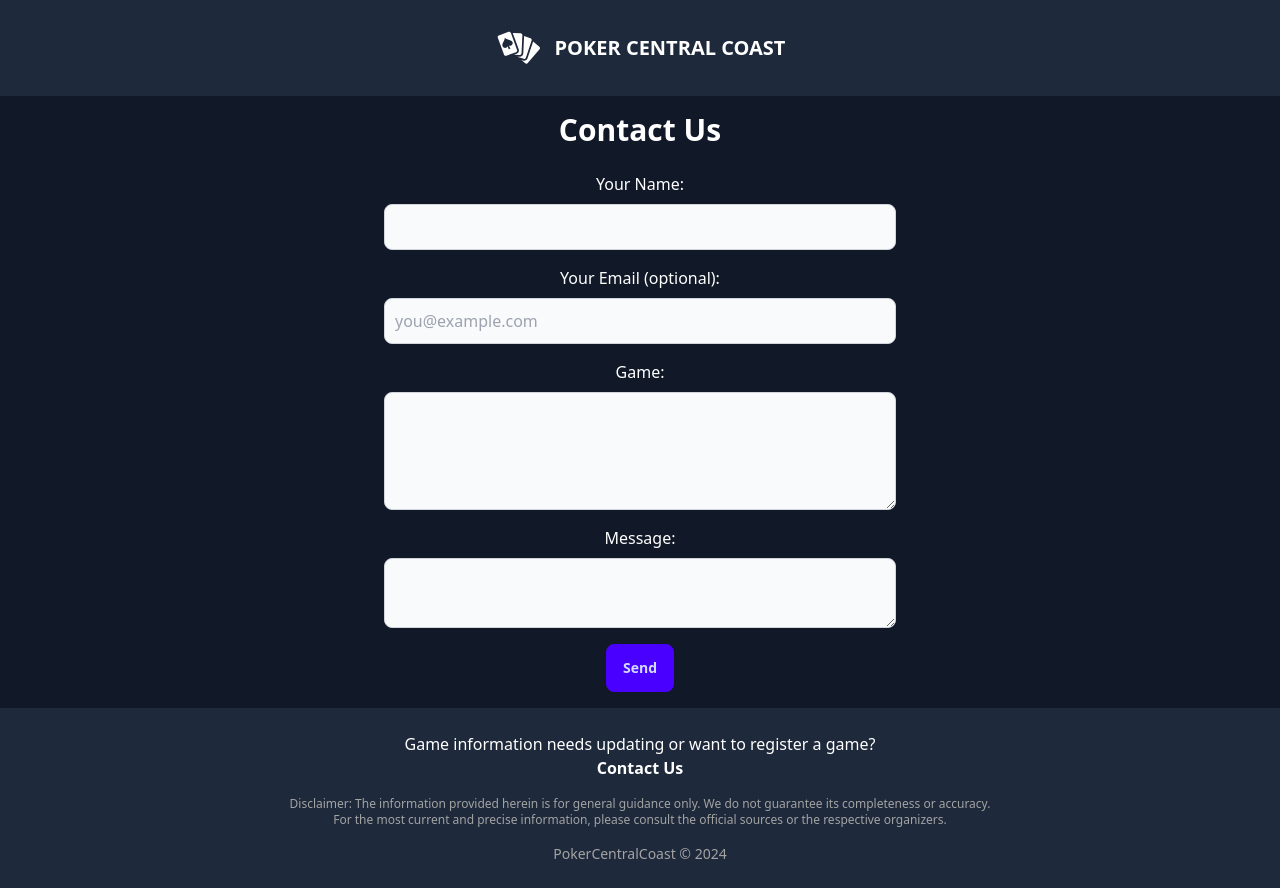
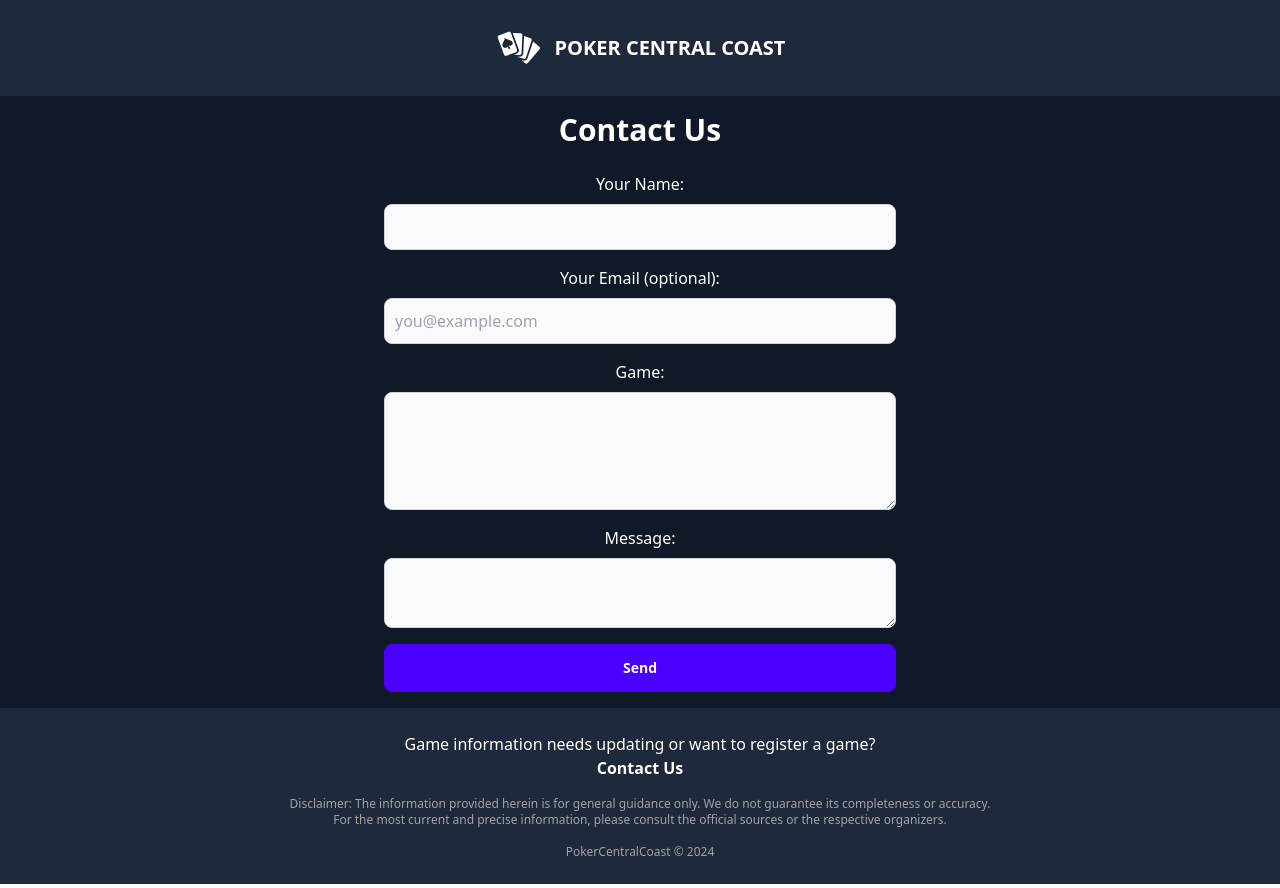
Before and after one commit to marcus-agrippa/poker-listing-app, a React (Create React App) app: page /contact in a window 1280 px wide. Built offline with nearby package versions, Linux system fonts and the light colour scheme; the HTML template or start-up script is replaced by a standard one.

Commit message:
remove dark customisations, make contact button full widht and reduce copyright text size in footer

```diff
--- a/src/components/ContactPage.jsx
+++ b/src/components/ContactPage.jsx
@@ -54,7 +54,7 @@ const ContactPage = () => {
           </div>
 
           <div className="text-center">
-            <button type="submit" className="btn btn-primary">Send</button>
+            <button type="submit" className="btn btn-primary w-full text-white">Send</button>
           </div>
         </form>
       ) : (
--- a/src/components/TabList.jsx
+++ b/src/components/TabList.jsx
@@ -14,12 +14,12 @@ const TabList = ({ activeDay, setActiveDay, daysOfWeek }) => {
       <LastUpdated lastUpdated="March 9, 2024" />
       <br></br>
       <div className="lg:hidden mb-4">
-        <label htmlFor="day-select" className="block mb-2 text-lg font-medium text-gray-900 dark:text-gray-400">Select a day</label>
+        <label htmlFor="day-select" className="block mb-2 text-lg font-medium text-gray-400">Select a day</label>
         <select
           id="day-select"
           value={activeDay}
           onChange={(e) => setActiveDay(e.target.value)}
-          className="bg-gray-50 border border-gray-300 text-gray-900 hover:text-gray-100 text-sm rounded-lg focus:ring-blue-500 focus:border-blue-500 block w-full p-2.5 dark:bg-gray-700 dark:border-gray-600 dark:placeholder-gray-400 dark:text-white"
+          className="bg-gray-50 border border-gray-300 text-gray-900 hover:text-gray-100 text-sm rounded-lg focus:ring-blue-500 focus:border-blue-500 block w-full p-2.5 bg-gray-700 border-gray-600 placeholder-gray-400 text-white"
         >
           {daysOfWeek.map((day) => (
             <option key={day} value={day}>{day}</option>
--- a/src/components/layout/Footer.jsx
+++ b/src/components/layout/Footer.jsx
@@ -7,7 +7,7 @@ const Footer = () => {
       <p className='text-white'>Game information needs updating or want to register a game?</p>
       <Link to="/contact"><p className='text-white font-bold'>Contact Us</p></Link>
       <p className='text-xs mt-4 text-neutral-400'>Disclaimer: The information provided herein is for general guidance only. We do not guarantee its completeness or accuracy.<br></br> For the most current and precise information, please consult the official sources or the respective organizers.</p>
-      <p className='text-sm mt-4 text-neutral-400'>PokerCentralCoast © {new Date().getFullYear()}</p>
+      <p className='text-xs mt-4 text-neutral-400'>PokerCentralCoast © {new Date().getFullYear()}</p>
     </footer>
   )
 }
```
